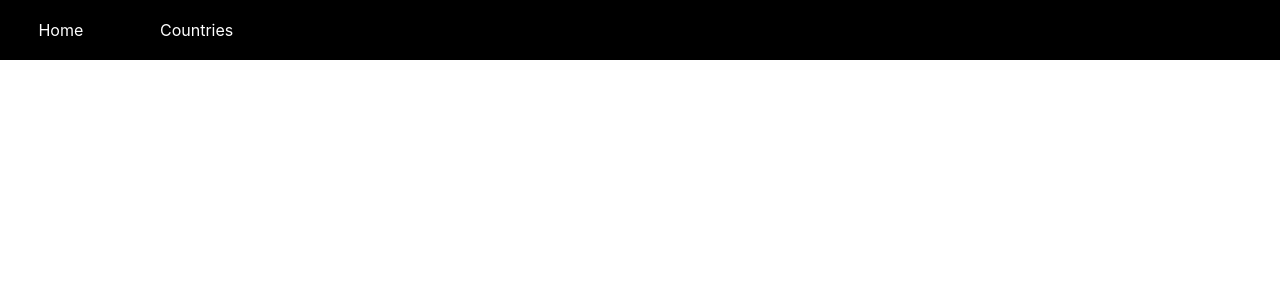
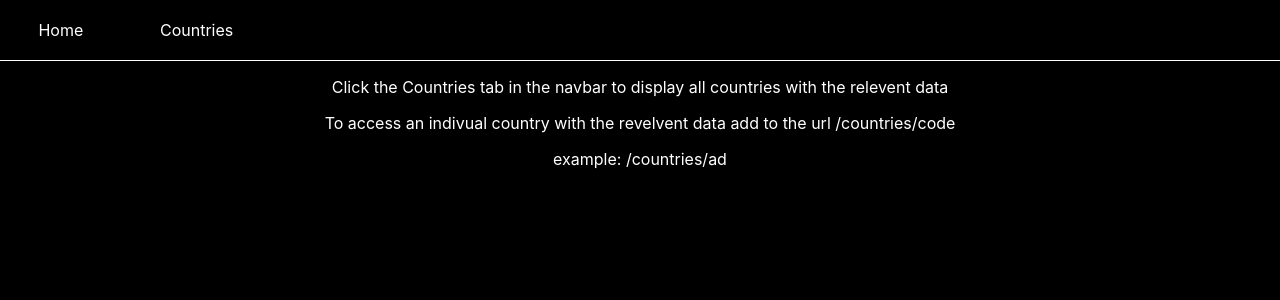
Before and after one commit to shawnantonucci/Scoutbase-CC, a React (Create React App) app in the folder front-end/client/: page / in a window 1280 px wide. Shown: the top 300 px of the page. Built offline with nearby package versions, Linux system fonts and the light colour scheme.

Commit message:
added direct link to single country

```diff
--- a/front-end/client/src/App.js
+++ b/front-end/client/src/App.js
@@ -4,11 +4,12 @@ import { Route } from "react-router-dom";
 import Links from "./components/Links";
 import Countries from "./components/Countries";
 import SingleCountry from "./components/SingleCountry";
+import LandingPage from './components/LandingPage'
 
 function App() {
     return (
         <div className="App">
-            <Route path="/" exact component={Links} />
+            <Route path="/" exact component={LandingPage} />
             <Route path="/countries" exact component={Countries} />
             <Route path="/countries/:code" exact component={SingleCountry} />
         </div>
--- a/front-end/client/src/components/Countries.js
+++ b/front-end/client/src/components/Countries.js
@@ -1,6 +1,7 @@
 import React from "react";
 import Links from "./Links";
 import { useQuery } from "@apollo/react-hooks";
+import { Link } from "react-router-dom";
 import gql from "graphql-tag";
 import styled from "styled-components";
 
@@ -32,7 +33,7 @@ const Country = () => {
     return (
         <CountryContainer>
             {data.countries.map(country => (
-                <CountryCard key={country.code}>
+                <CountryCard key={country.code} to={country.code}>
                     <b>Country Name: </b>
                     <li>{country.name}</li>
                     <b>Continent: </b>
@@ -74,7 +75,7 @@ const CountryContainer = styled.div`
     width: 100%;
 `;
 
-const CountryCard = styled.div`
+const CountryCard = styled(Link)`
     border: 1px solid white;
     display: flex;
     flex-direction: column;
@@ -84,6 +85,7 @@ const CountryCard = styled.div`
     margin: 15px;
     padding: 15px;
     border-radius: 10px;
+    text-decoration: none;
 
     li {
         list-style-type: none;
--- /dev/null
+++ b/front-end/client/src/components/LandingPage.js
@@ -0,0 +1,30 @@
+import React from "react";
+import Links from "./Links";
+import styled from "styled-components";
+
+const LandingPage = () => {
+    return (
+        <Container>
+            <Links />
+            <p>
+                Click the Countries tab in the navbar to display all countries
+                with the relevent data
+            </p>
+            <p>
+                To access an indivual country with the revelvent data add to the
+                url /countries/code
+            </p>
+            <p>example: /countries/ad</p>
+        </Container>
+    );
+};
+
+export default LandingPage;
+
+const Container = styled.div`
+    height: 100vh;
+
+    p {
+        color: white;
+    }
+`;
--- a/front-end/client/src/components/SingleCountry.js
+++ b/front-end/client/src/components/SingleCountry.js
@@ -32,9 +32,9 @@ const SingleCountry = props => {
         console.log(data);
         return (
             <CountryContainer>
-                <p>Country: {data.country.name}</p>
-                <p>Currency: {data.country.currency}</p>
-                <p>Area Code: {data.country.phone}</p>
+                <p><b>Country: </b>{data.country.name}</p>
+                <p><b>Currency: </b>{data.country.currency}</p>
+                <p><b>Area Code: </b>{data.country.phone}</p>
             </CountryContainer>
         );
     };
```
